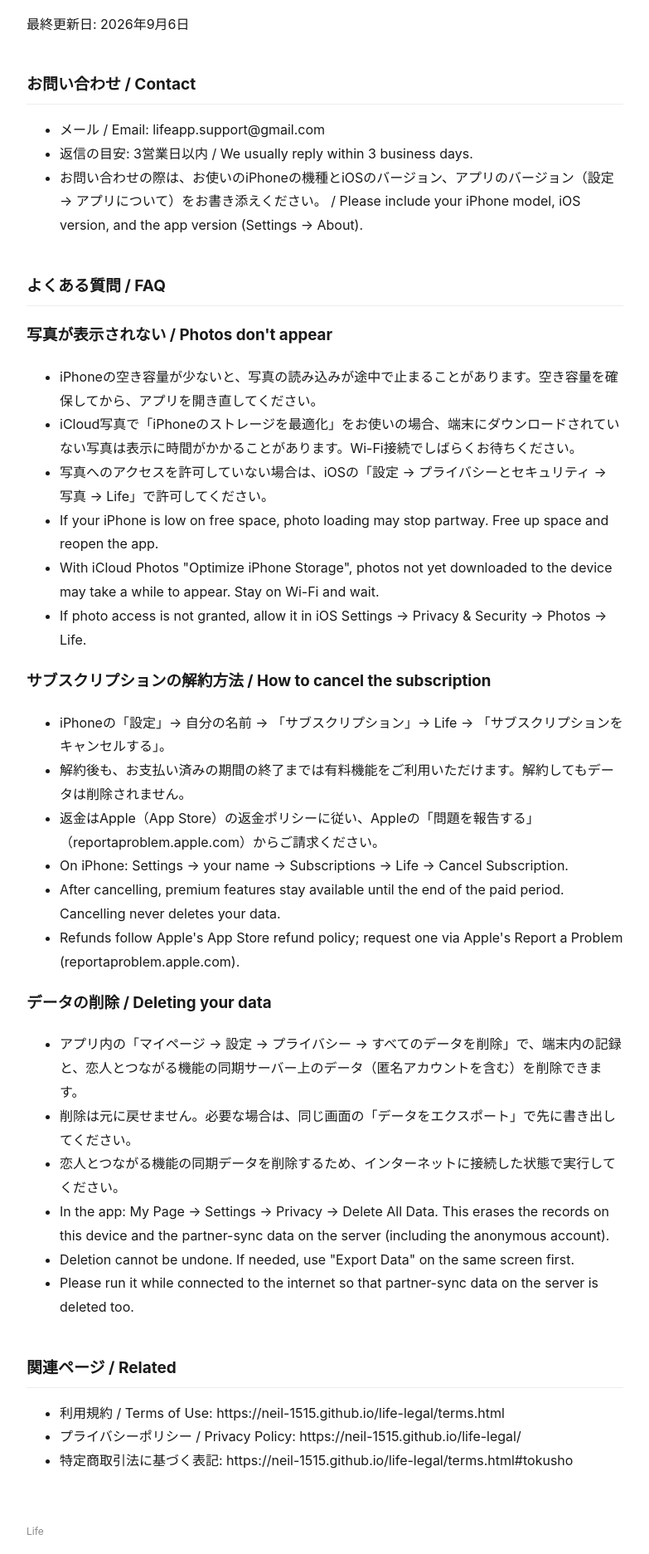
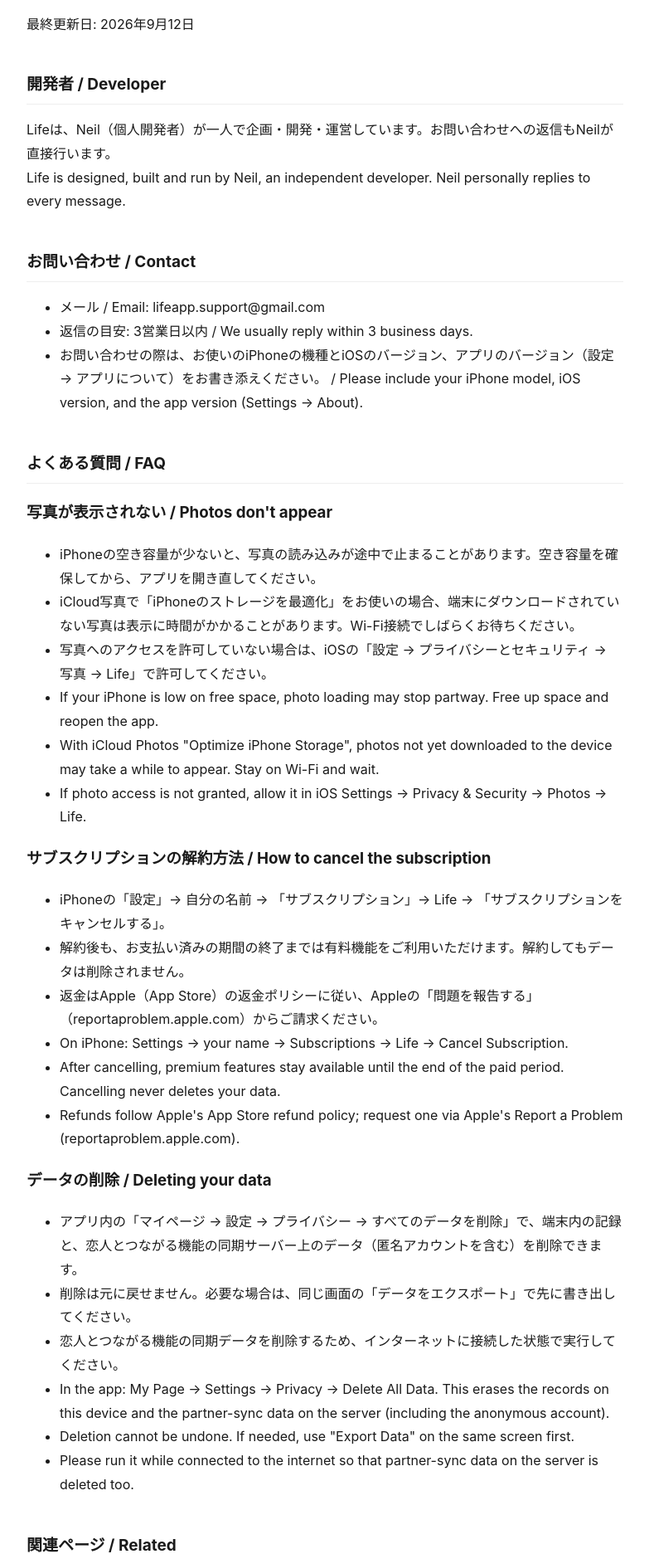
Before and after one commit to Neil-1515/life-legal, a plain HTML site: page support.html in a window 1280 px wide. Shown: the part 137-2010 px from the top of the page at 83% size, without its empty margins (248-1031 px from the left). Drawn offline with Linux system fonts and the light colour scheme.

Commit message:
support: add Developer section (Neil); legal intros: add alias Neil next to Taro Eiyo

```diff
--- a/support.html
+++ b/support.html
@@ -19,7 +19,10 @@
 <body>
 <nav><a href="./">プライバシーポリシー</a><a href="terms.html">利用規約</a><a href="support.html">サポート / Support</a><a href="privacy-en.html">English</a></nav>
 <h1>Life サポート / Support</h1>
-<p>最終更新日: 2026年9月6日</p>
+<p>最終更新日: 2026年9月12日</p>
+<h2>開発者 / Developer</h2>
+<p>Lifeは、Neil（個人開発者）が一人で企画・開発・運営しています。お問い合わせへの返信もNeilが直接行います。<br>
+Life is designed, built and run by Neil, an independent developer. Neil personally replies to every message.</p>
 <h2>お問い合わせ / Contact</h2>
 <ul>
 <li>メール / Email: lifeapp.support@gmail.com</li>
@@ -60,6 +63,6 @@
 <li>プライバシーポリシー / Privacy Policy: https://neil-1515.github.io/life-legal/</li>
 <li>特定商取引法に基づく表記: https://neil-1515.github.io/life-legal/terms.html#tokusho</li>
 </ul>
-<footer>Life</footer>
+<footer>Life — developed by Neil (Taro Eiyo)</footer>
 </body>
 </html>
```
Also changed, not shown: index.html (+1 -1 lines), privacy-en.html (+1 -1 lines), terms-en.html (+1 -1 lines), terms.html (+1 -1 lines).
